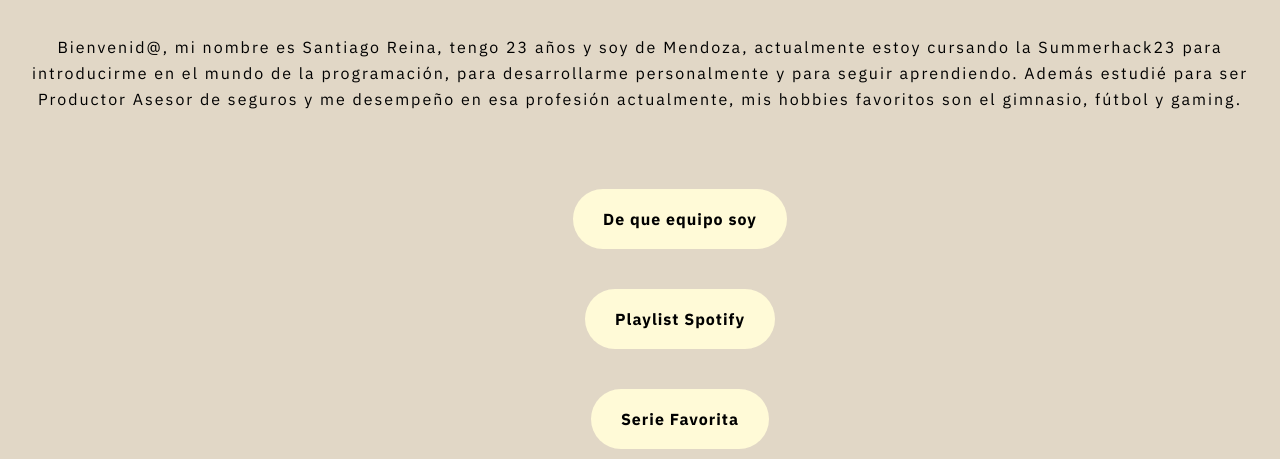
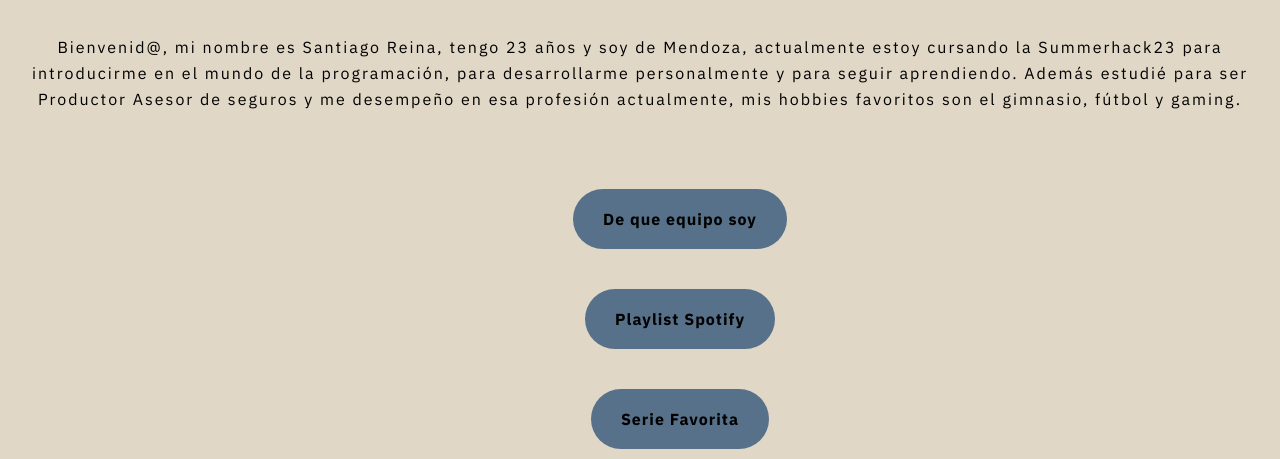
Before and after one commit to santiagonreina/santiagonreina.github.io, a plain HTML site: page index.html in a window 1280 px wide. Shown: the part 493-952 px from the top of the page. Drawn offline with Linux system fonts and the light colour scheme.

Commit message:
edit colores

```diff
--- a/css/style.css
+++ b/css/style.css
@@ -12,7 +12,6 @@ margin: 0 auto;
 }
 ol {
     text-align: center;
-    float: center;
 }
 .small
 {
@@ -49,7 +48,7 @@ padding-bottom: 50px;
     line-height: 50px;
     text-decoration: none;
     border-radius: 40px;
-    background-color: #FFFAD7;
+    background-color: #567189;
     padding: 20px 30px 20px 30px;
     color: black;
 }
@@ -59,7 +58,7 @@ padding-bottom: 50px;
     line-height: 50px;
     text-decoration: none;
     border-radius: 40px;
-    background-color: #FFFAD7;
+    background-color: #567189;
     padding: 20px 30px 20px 30px;
     color: black;
 }
@@ -69,7 +68,7 @@ padding-bottom: 50px;
     line-height: 50px;
     text-decoration: none;
     border-radius: 40px;
-    background-color: #FFFAD7;
+    background-color: #567189;
     padding: 20px 30px 20px 30px;
     color: black;
 }
```
Also changed, not shown: index.html (+0 -2 lines).
